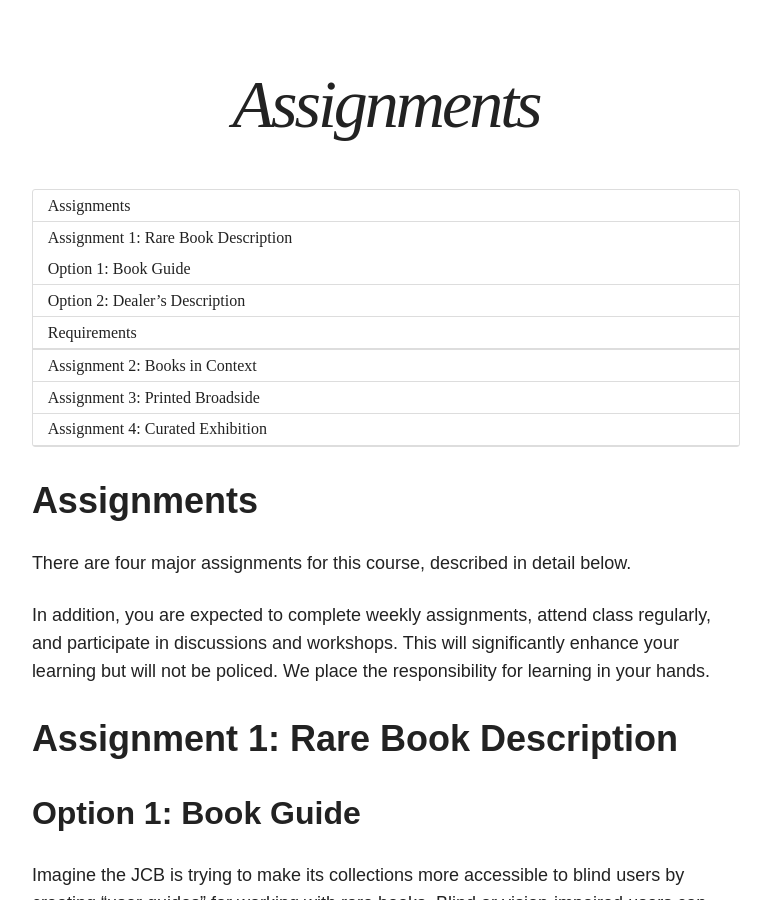
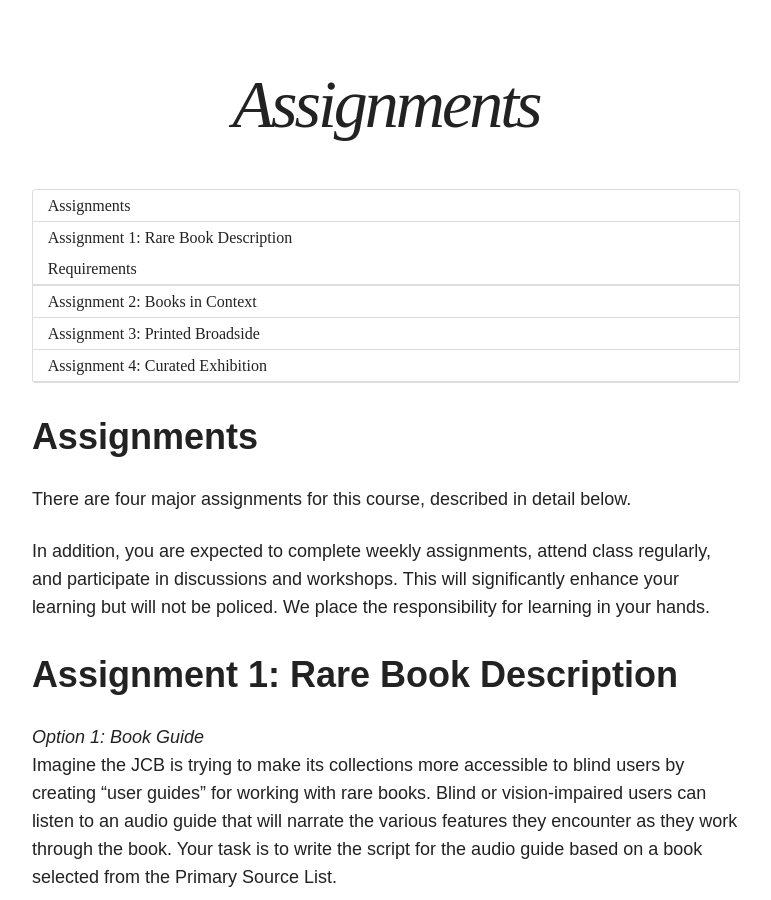
Before and after one commit to halperta/2019-bookhistory, a Jekyll site: the page built from assignments/index.md, in a window 1280 px wide and 900 px high, scrolled down 408 px. Shown: the whole window, without its empty margins (254-1025 px from the left). Built offline with Jekyll 4.4.1, drawn with Linux system fonts in a browser that asks for light colours; nearby versions of some CDN libraries.

Commit message:
formatting toc

```diff
--- a/assignments/index.md
+++ b/assignments/index.md
@@ -15,10 +15,10 @@
 
 
 # Assignment 1: Rare Book Description
-## Option 1: Book Guide
+*Option 1: Book Guide*
 Imagine the JCB is trying to make its collections more accessible to blind users by creating “user guides” for working with rare books. Blind or vision-impaired users can listen to an audio guide that will narrate the various features they encounter as they work through the book. Your task is to write the script for the audio guide based on a book selected from the Primary Source List.
 
-## Option 2: Dealer's Description
+*Option 2: Dealer's Description*
 Imagine the JCB is trying to sell parts of its collection, and making a catalogue of objects for sale. Your task is to write a narrative description of a book that you have chosen from the Primary Source List in a way that will convince readers to bid on the book.
 
 ## Requirements
```
